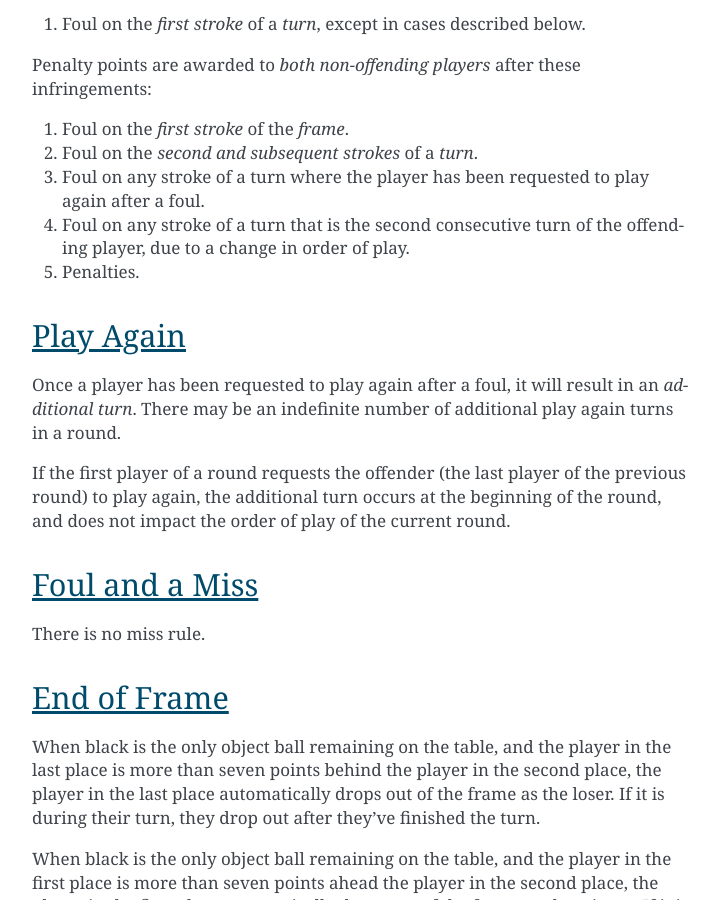
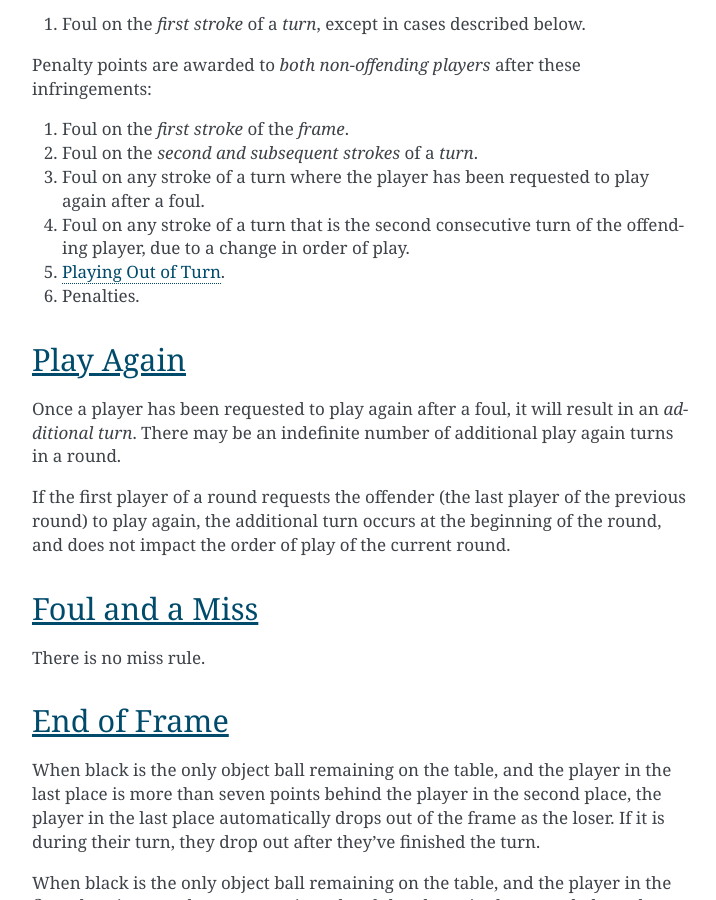
Before and after one commit to jnikula/piste-on-piste, a Sphinx documentation site: the page built from docs/three-player-snooker-rules.rst, in a window 1280 px wide and 900 px high, scrolled down 1951 px. Shown: the whole window, without its empty margins (388-1104 px from the left). Built offline with Sphinx 7.4.7, drawn with Linux system fonts in a browser that asks for light colours.

Commit message:
rules: amend penalty points

```diff
--- a/docs/three-player-snooker-rules.rst
+++ b/docs/three-player-snooker-rules.rst
@@ -103,6 +103,8 @@ infringements:
 #. Foul on any stroke of a turn that is the second consecutive turn of the
    offending player, due to a change in order of play.
 
+#. `Playing Out of Turn`_.
+
 #. Penalties.
 
 
```
